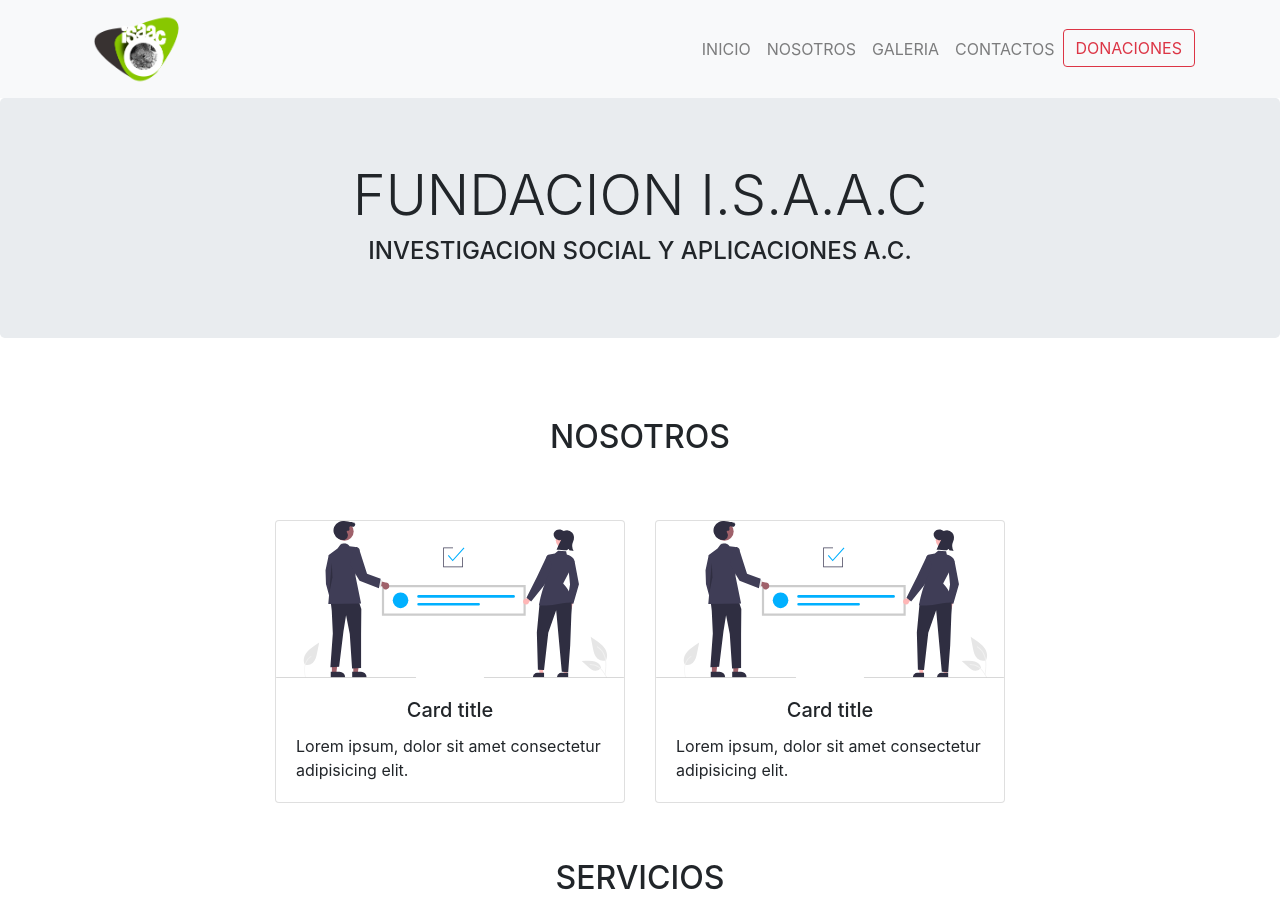
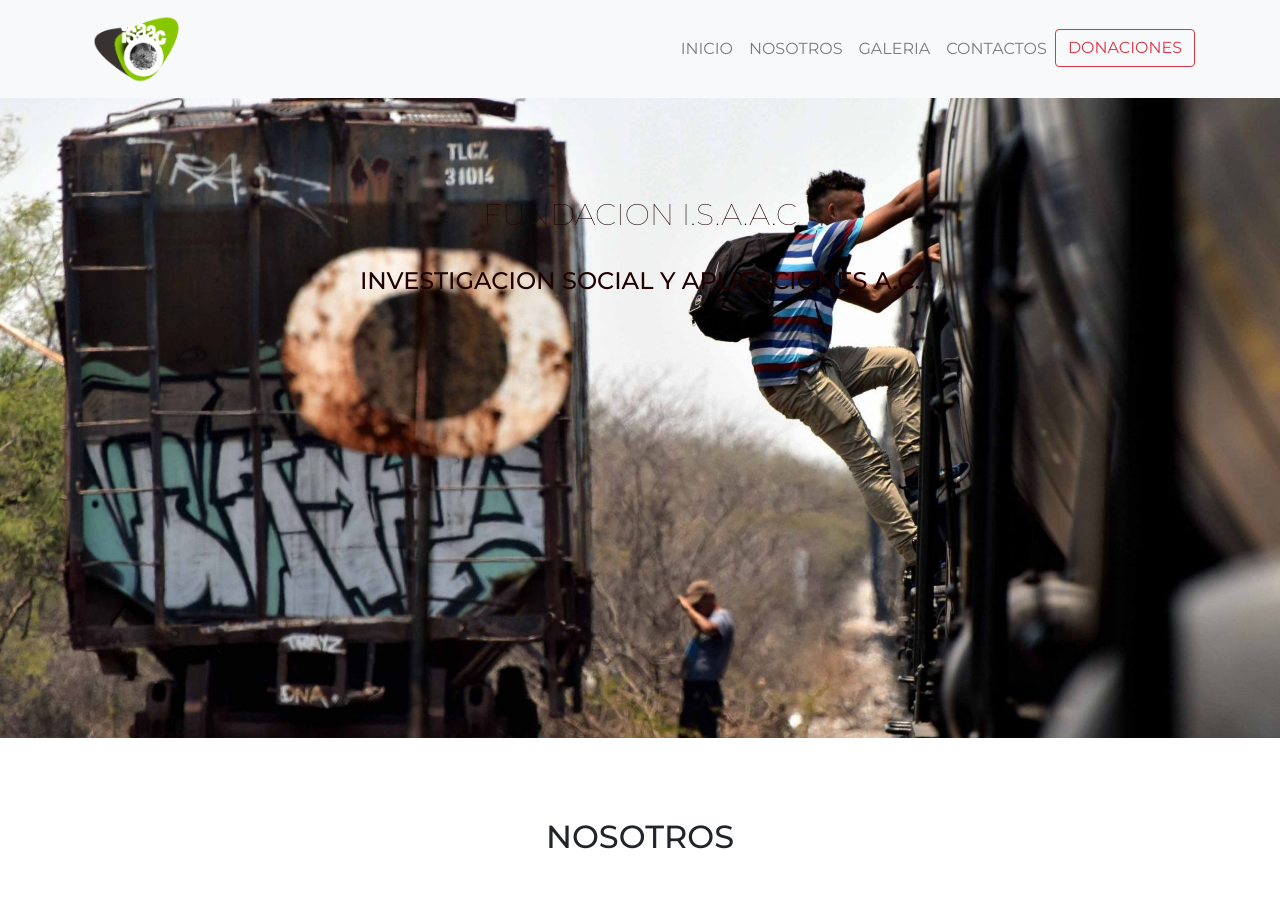
Before and after one commit to FernandoAlkz/Web_ISAAC, a plain HTML site: page index.html in a window 1280 px wide. Shown: the top 907 px of the page. Drawn offline with nearby package versions, Linux system fonts and the light colour scheme.

Commit message:
Cambio de direccion de estilos

```diff
--- a/css/styles.css
+++ b/css/styles.css
@@ -18,12 +18,7 @@
 } */
 
 
-/* NAVBAR */
-
-.navbarNav {}
-
-
-/* JUMBOTRON
+/* JUMBOTRON */
 
 .jumbotron {
     background-image: url('/image/portada.jpg');
@@ -39,4 +34,3 @@
     font-size: 30px;
     line-height: 1.5;
 }
-*/
--- a/index.html
+++ b/index.html
@@ -15,7 +15,7 @@
     <!-- Bootstrap CSS -->
     <link rel="stylesheet" href="css/bootstrap.min.css">
     <!-- Styles -->
-    <link rel="stylesheet" href="/css/style.css">
+    <link rel="stylesheet" href="/css/styles.css">
 
 </head>
 
```
